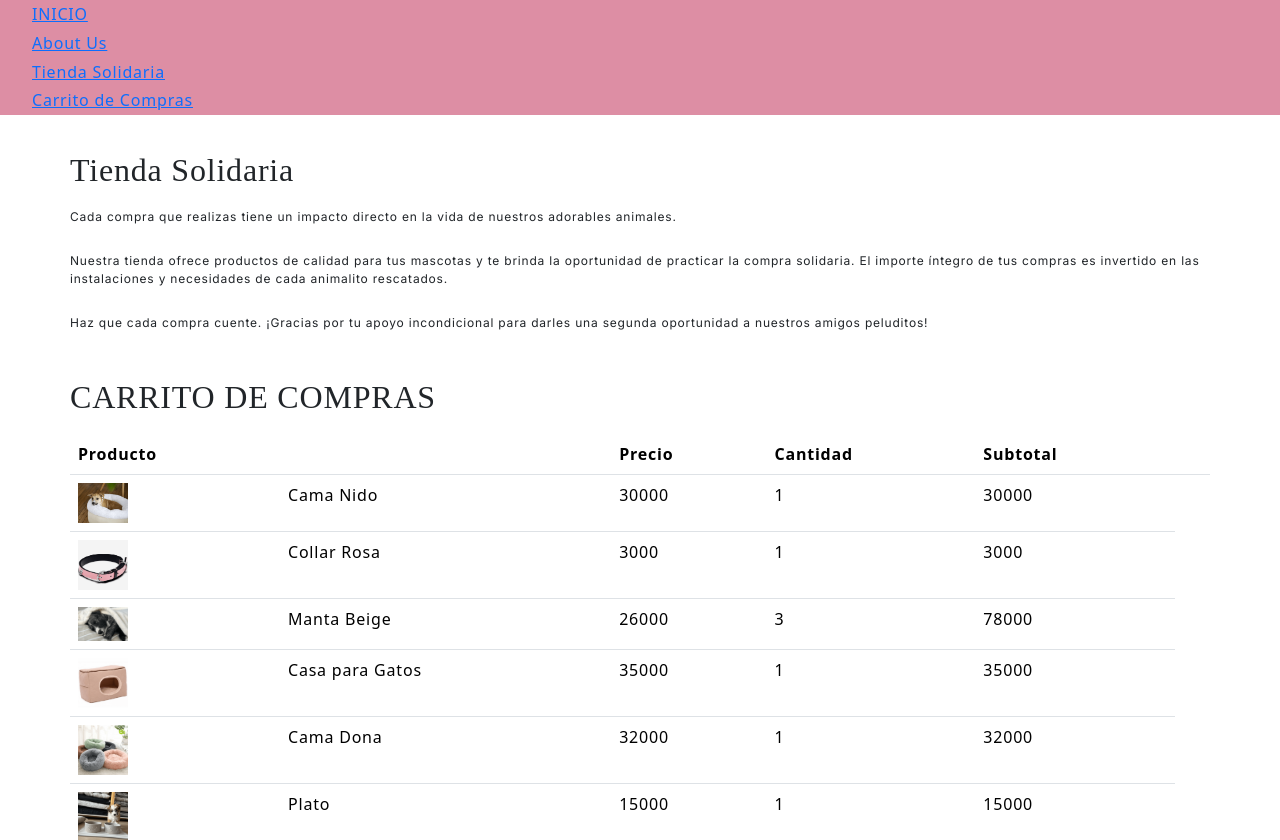
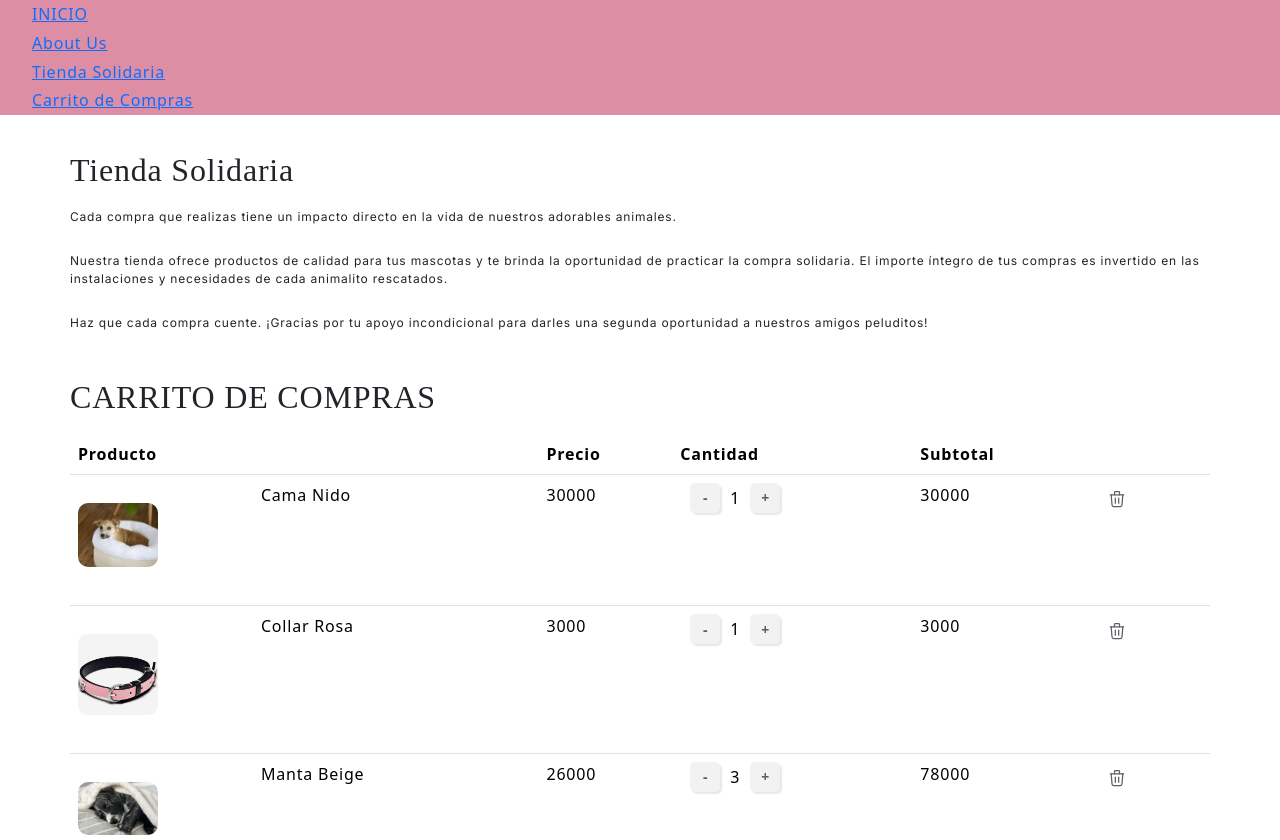
Before and after one commit to MikaVignoni/React_TP, a Next.js app: page /cart in a window 1280 px wide. Shown: the top 840 px of the page. Built offline with nearby package versions, Linux system fonts and the light colour scheme; data requests are answered from the project's data file; a web font is replaced by a local one.

Commit message:
botones y estética Cart

```diff
--- a/src/components/CartItems.js
+++ b/src/components/CartItem.js
@@ -1,11 +1,33 @@
+import Trash from "./icons/Trash";
 
 
-function CartItems(props) {
-
-    const {product, ADD_ITEM_TO_CART} = props;
+function CartItem(props) {
+  const {item,DELETE_ITEM_IN_CART, ADD_ITEM_TO_CART, DELETE_ONE_ITEM_IN_CART} = props;
 
 
-    const handleButtonClick = () => {
+    const handleAddOne = () => {
+      const isConfirmed = window.confirm(
+        product.collected
+          ? `You already have this card.
+          Do you want to buy it again?`
+          : `Do you want to buy this card?`
+      );
+
+      if (isConfirmed) { ADD_ITEM_TO_CART(product.id); }
+    };
+
+    const handleDeleteOne = () => {
+      const isConfirmed = window.confirm(
+        product.collected
+          ? `You already have this card.
+          Do you want to buy it again?`
+          : `Do you want to buy this card?`
+      );
+
+      if (isConfirmed) { ADD_ITEM_TO_CART(product.id); }
+    };
+
+    const handleDeleteAll = () => {
       const isConfirmed = window.confirm(
         product.collected
           ? `You already have this card.
@@ -17,23 +39,61 @@ function CartItems(props) {
     };
 
 
+
     return (
       <>
-          <figure>
-            <img  key= {product.id} src={product.img[0]} alt={product.name} />
+        <tr>
+            <th scope="row">
+                <img src={item.img[0]} alt={item.name} />
+            </th>
+            <td>{item.name}</td>
+            <td>{item.price}</td>
+            <td>
+              <button onClick={handleDeleteOne}>-</button>
+              {item.qty}
+              <button onClick={handleAddOne}>+</button>
+            </td>
+            <td> {parseInt(item.price, 10)*parseInt(item.qty, 10)}</td>
+            <td>
+              <button onClick={handleDeleteAll} className="TrashIcon"><Trash/> </button>
+            </td>
+        </tr>
 
-            <figcaption>
-              <h3> {product.name} </h3>
-              <p>{product.price}</p>
-              <button onClick={handleButtonClick}>
-                Añadir al Carrito
-              </button>
-            </figcaption>
 
-          </figure>
 
           <style jsx>{`
             /* * * * * * *   CUSTOM PROPERTIES   * * * * * * */
+            .TrashIcon{
+              width: 45px;
+              height: 45px;
+              align-items: center;
+              justify-content: center;
+              transition: 0.1s box-shadow ease-in-out;
+              cursor: pointer;
+              font-weight: 600;
+
+              box-shadow: none;
+              border: none;
+
+              color: var(--colorTexto);
+              font-size: 14px;
+              width: 30px;
+              height: 30px;
+              margin: 0px 10px;
+              background: none;
+            }
+
+            .TrashIcon:active{
+              box-shadow: none;
+              opacity: 1;
+              font-size: 10px;
+              color: var(--colorTexto);
+            }
+
+            .TrashIcon:hover {
+              color: var(--colorPrincipal);
+            }
+
             figure {
               width: 250px;
               height: 440px;
@@ -51,8 +111,7 @@ function CartItems(props) {
             }
 
             img {
-              width: 80%;
-              height: 45%;
+              width: 80px;
               object-fit: cover;
               margin-top: 20px;
               margin-bottom: 30px;
@@ -72,35 +131,32 @@ function CartItems(props) {
               justify-content: center;
               transition: 0.1s box-shadow ease-in-out;
               cursor: pointer;
-              border-radius: 10px;
-              font-weight: normal;
+              border-radius: 5px;
+              font-weight: 600;
 
-              box-shadow: -8px -8px 20px 0px #fff9, -6px -6px 6px 0px #fff9,
-                8px 8px 20px 0px #0001, 5px 5px 6px 0px #0001, inset 0px 0px 0px 0px #fff9,
-                inset 0px 0px 0px 0px #0001, inset 0px 0px 0px 0px #fff9,
-                inset 0px 0px 0px 0px #0001;
+              box-shadow: -2px -2px 2px 0px #fff9, -2px -2px 2px 0px #fff9, 2px 2px 2px 0px #0001, 2px 2px 2px 0px #0001;
               border: none;
 
-              color: #a5b1c6;
+              color: var(--colorTexto);
               opacity: 0.8;
-              font-size: 18px;
-              padding: 10px 20px;
+              font-size: 14px;
+              width: 30px;
+              height: 30px;
+              margin: 0px 10px;
             }
 
             button:hover {
-              transform: translateY(2px);
+              transform: translateY(1px);
               box-shadow: none;
-
             }
 
             button:active{
-              box-shadow: 0px 0px 0px 0px #fff9, 0px 0px 0px 0px #fff9,
-              0px 0px 0px 0px #0001, 0px 0px 0px 0px #0001, inset -8px -8px 20px 0px #fff9,
-              inset -5px -5px 6px 0px #fff9, inset 8px 8px 20px 0px #0003,
-              inset 5px 5px 6px 0px #0001;
+              box-shadow:inset -2px -2px 3px 0px #fff9,
+              inset -2px -2px 3px 0px #fff9, inset 2px 2px 3px 0px #0003,
+              inset 2px 2px 3px 0px #0001;
               color: #a5b1c6;
               opacity: 1;
-              font-size: 15px;
+              font-size: 10px;
             }
             /* Extra small devices (phones, 600px and down) */
             @media only screen and (max-width: 600px) {
@@ -144,4 +200,4 @@ function CartItems(props) {
     )
   }
 
-  export default CartItems
+  export default CartItem
--- a/src/components/CartList.js
+++ b/src/components/CartList.js
@@ -1,17 +1,12 @@
 import { ShoppingContext } from "../context/ShoppingContextProvider"
 import { useContext, useEffect } from "react";
+import CartItem from "./CartItem";
 
 function Shopping() {
 
-  const {db, READ_DATA, DELETE_ITEM_IN_CART} = useContext(ShoppingContext);
+  const {db, READ_DATA, DELETE_ITEM_IN_CART, ADD_ITEM_TO_CART, DELETE_ONE_ITEM_IN_CART} = useContext(ShoppingContext);
   useEffect(() => {READ_DATA()}, []);
-  const {products, cart} = db;
-
-  console.log(products)
-  console.log(cart)
-
-
-
+  const {cart} = db;
 
   return (
     <>
@@ -31,16 +26,9 @@ function Shopping() {
         </thead>
         <tbody>
             {cart.map( (item, index) =>
-                <tr key={index}>
-                    <th scope="row">
-                        <img  key= {item.id} src={item.img[0]} width="50px" alt={item.name} />
-                    </th>
-                    <td>{item.name}</td>
-                    <td>{item.price}</td>
-                    <td>{item.qty}</td>
-                    <td> {parseInt(item.price, 10)*parseInt(item.qty, 10)}</td>
-                </tr>)
-            }
+              <CartItem key={index} item={item} DELETE_ITEM_IN_CART={DELETE_ITEM_IN_CART} ADD_ITEM_TO_CART={ADD_ITEM_TO_CART} />
+            )}
+
         </tbody>
         </table>
         {/* )} */}
--- /dev/null
+++ b/src/components/icons/Trash.js
@@ -0,0 +1,23 @@
+
+
+
+
+const Trash = (props) => {
+    return (
+        <svg  {...props}  xmlns="http://www.w3.org/2000/svg"
+        class="icon icon-tabler icon-tabler-trash"  width="20" height="20" viewBox="0 0 24 24"
+        stroke-width="1.5" stroke="currentColor" fill="none" stroke-linecap="round" stroke-linejoin="round"
+        >
+
+            <path stroke="none" d="M0 0h24v24H0z" fill="none"/>
+            <path d="M4 7l16 0" /><path d="M10 11l0 6" />
+            <path d="M14 11l0 6" />
+            <path d="M5 7l1 12a2 2 0 0 0 2 2h8a2 2 0 0 0 2 -2l1 -12" />
+            <path d="M9 7v-3a1 1 0 0 1 1 -1h4a1 1 0 0 1 1 1v3" />
+
+        </svg>
+
+    );
+  };
+
+export default Trash;
--- a/src/context/ShoppingContextProvider.js
+++ b/src/context/ShoppingContextProvider.js
@@ -73,8 +73,6 @@ const ShoppingContextProvider = (props) => {
     READ_DATA();
   } ;
 
-
-
   const UPDATE_ITEM_IN_CART = async (itemIsInCart) => {
     let id = itemIsInCart.id;
     itemIsInCart.qty = itemIsInCart.qty + 1;
@@ -91,8 +89,6 @@ const ShoppingContextProvider = (props) => {
 
     READ_DATA();
   } ;
-
-
 
   const ADD_ITEM_TO_CART = async (idSelected) => {
     const item = db.products.find(product => product.id === idSelected);
@@ -123,7 +119,29 @@ const ShoppingContextProvider = (props) => {
     READ_DATA();
   };
 
-  const value = {db, READ_DATA, ADD_ITEM_TO_CART, DELETE_ITEM_IN_CART};
+
+  const DELETE_ONE_ITEM_IN_CART = async (idSelected) => {
+    const itemToDelete = db.cart.find(item => item.id === idSelected)
+    if (!itemToDelete) { console.log("Error - Card Selected Doesn't Exist")}
+    else {
+      let id = itemToDelete.id;
+      itemToDelete.qty = itemToDelete.qty - 1;
+
+      const OPTIONS = {
+        method: "PUT",
+        headers: { "Content-Type" : "application/json" },
+        data: JSON.stringify(itemToDelete)
+      }
+
+      const ENDPOINT = `${ENDPOINTS.cart}/${id}`
+      await axios(ENDPOINT , OPTIONS);
+    };
+
+    READ_DATA();
+  };
+
+
+  const value = {db, READ_DATA, ADD_ITEM_TO_CART, DELETE_ITEM_IN_CART, DELETE_ONE_ITEM_IN_CART};
 
 
 
```
